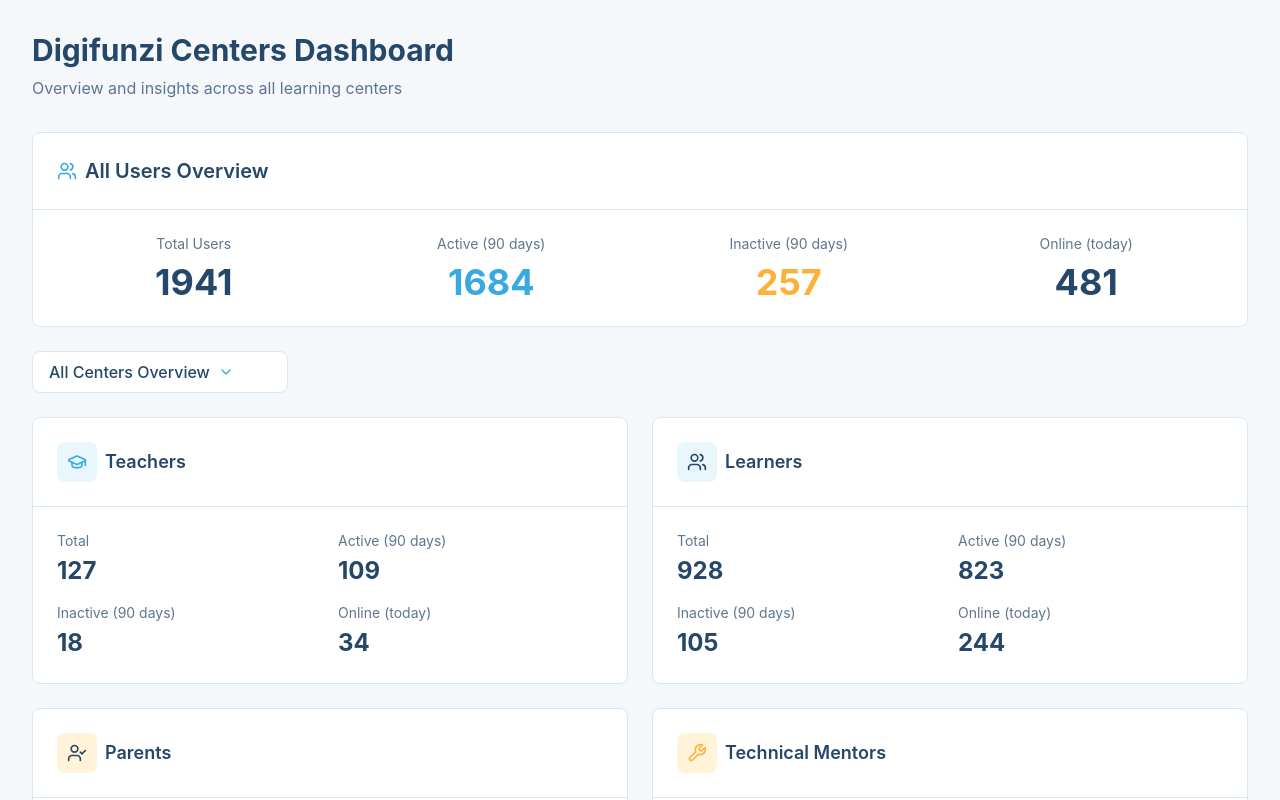
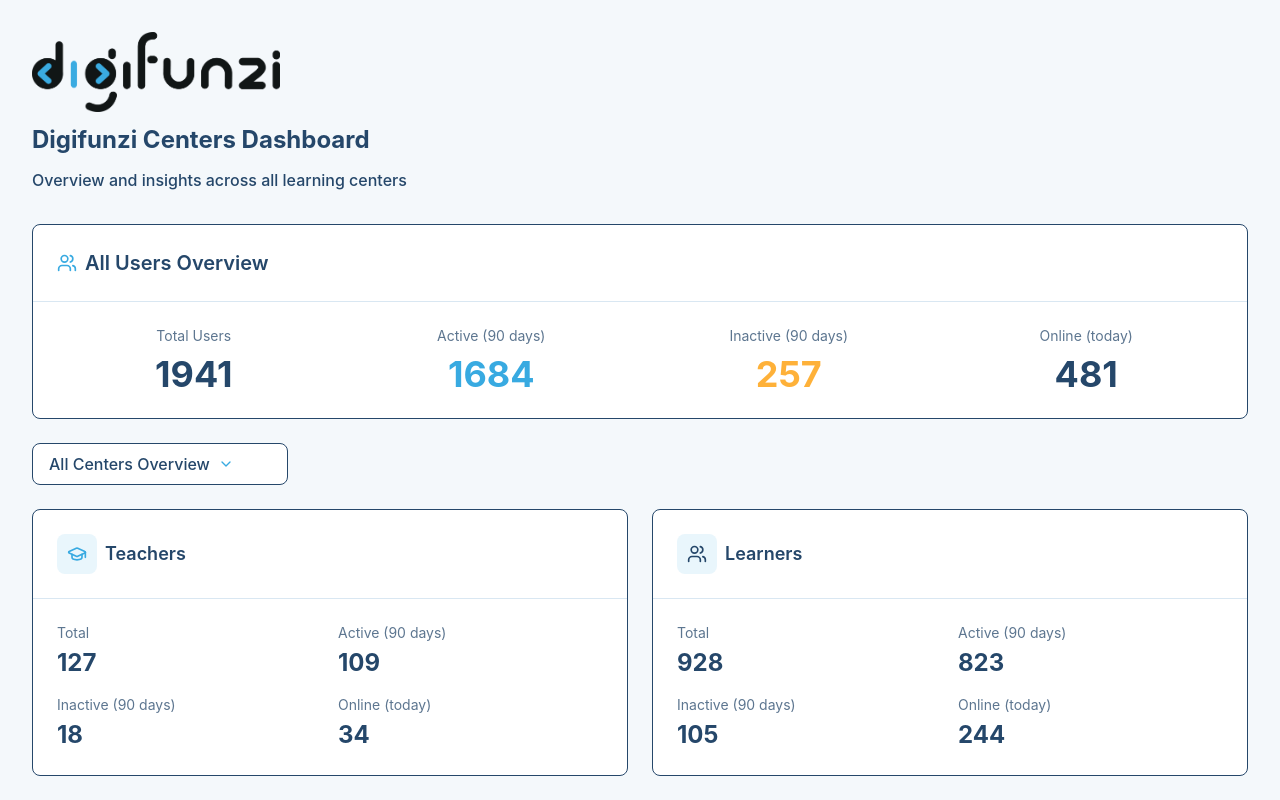
Before and after one commit to kkg-kevin/center_dashboard, a React (Vite) app: page / in a window 1280 px wide. Shown: the top 800 px of the page. Built offline with nearby package versions, Linux system fonts and the light colour scheme.

Commit message:
New feature

```diff
--- a/src/app/App.tsx
+++ b/src/app/App.tsx
@@ -350,11 +350,22 @@
 
   return (
     <div className="min-h-screen bg-[#f4f8fb] p-4 md:p-8">
-      <div className="max-w-7xl mx-auto">
+      <div className="w-full">
         {/* Header */}
         <div className="mb-8">
-          <h1 className="text-3xl font-bold text-[#25476a] mb-2">Digifunzi Centers Dashboard</h1>
-          <p className="text-[#5d7690]">Overview and insights across all learning centers</p>
+          <div className="flex flex-col items-start gap-3 mb-2">
+            <img
+              src="/src/assets/images/Logo-image.png"
+              alt="Digifunzi Logo"
+              className="h-20 w-auto"
+              onError={(e) => {
+                const target = e.target as HTMLImageElement;
+                target.style.display = 'none';
+              }}
+            />
+            <h1 className="text-2xl font-bold text-[#25476a]">Digifunzi Centers Dashboard</h1>
+            <p className="text-[#25476a] font-medium">Overview and insights across all learning centers</p>
+          </div>
         </div>
 
         {/* Content Area */}
@@ -373,9 +384,9 @@
             <div className="mb-6 flex items-center gap-4">
               <button
                 onClick={handleBackToOverview}
-                className="bg-white border border-[#d9e7f2] rounded-lg px-4 py-2 flex items-center gap-2 hover:bg-[#e9f6fc] transition-colors"
+                className="bg-white border border-[#25476a] rounded-lg px-4 py-2 flex items-center gap-2 hover:bg-[#f4f8fb] transition-colors"
               >
-                <ChevronDown className="w-4 h-4 text-[#38aae1] rotate-90" />
+                <ChevronDown className="w-4 h-4 text-[#25476a] rotate-90" />
                 <span className="text-[#25476a]">Back to Overview</span>
               </button>
 
@@ -383,21 +394,21 @@
               <div className="relative inline-block">
                 <button
                   onClick={() => setDropdownOpen(!dropdownOpen)}
-                  className="bg-white border border-[#d9e7f2] rounded-lg px-4 py-2 flex items-center gap-2 hover:bg-[#e9f6fc] transition-colors min-w-64"
+                  className="bg-white border border-[#25476a] rounded-lg px-4 py-2 flex items-center gap-2 hover:bg-[#e9f6fc] transition-colors min-w-64"
                 >
                   <span className="text-[#25476a]">
                     {selectedCenter.name}
                   </span>
-                  <ChevronDown className="w-4 h-4 text-[#38aae1]" />
+                  <ChevronDown className="w-4 h-4 text-[#25476a]" />
                 </button>
 
                 {dropdownOpen && (
-                  <div className="absolute top-full mt-2 bg-white border border-[#d9e7f2] rounded-lg shadow-lg z-10 min-w-64">
+                  <div className="absolute top-full mt-2 bg-white border border-[#25476a] rounded-lg shadow-lg z-10 min-w-64">
                     {mockData.centers.map((center) => (
                       <button
                         key={center.id}
                         onClick={() => handleCenterSelect(center)}
-                        className="w-full text-left px-4 py-2 hover:bg-[#e9f6fc] text-[#25476a]"
+                        className="w-full text-left px-4 py-2 hover:bg-[#f4f8fb] text-[#25476a] font-medium"
                       >
                         {center.name}
                       </button>
@@ -426,7 +437,7 @@
   return (
     <div className="space-y-6">
       {/* All Users Overview */}
-      <div className="bg-white rounded-lg border border-[#d9e7f2]">
+      <div className="bg-white rounded-lg border border-[#25476a]">
         <div className="p-6 border-b border-[#d9e7f2]">
           <div className="flex items-center gap-2">
             <Users className="w-5 h-5 text-[#38aae1]" />
@@ -459,7 +470,7 @@
       <div className="relative inline-block">
         <button
           onClick={() => setDropdownOpen(!dropdownOpen)}
-          className="bg-white border border-[#d9e7f2] rounded-lg px-4 py-2 flex items-center gap-2 hover:bg-[#e9f6fc] transition-colors min-w-64"
+          className="bg-white border border-[#25476a] rounded-lg px-4 py-2 flex items-center gap-2 hover:bg-[#e9f6fc] transition-colors min-w-64"
         >
           <span className="text-[#25476a]">
             All Centers Overview
@@ -468,7 +479,7 @@
         </button>
 
         {dropdownOpen && (
-          <div className="absolute top-full mt-2 bg-white border border-[#d9e7f2] rounded-lg shadow-lg z-10 min-w-64">
+          <div className="absolute top-full mt-2 bg-white border border-[#25476a] rounded-lg shadow-lg z-10 min-w-64">
             <button
               onClick={handleBackToOverview}
               className="w-full text-left px-4 py-2 hover:bg-[#e9f6fc] border-b border-[#d9e7f2] text-[#25476a]"
@@ -517,7 +528,7 @@
       </div>
 
       {/* Centers Table */}
-      <div className="bg-white rounded-lg border border-[#d9e7f2]">
+      <div className="bg-white rounded-lg border border-[#25476a]">
         <div className="p-6 border-b border-[#d9e7f2]">
           <h2 className="text-xl font-semibold text-[#25476a]">Centers Overview</h2>
         </div>
@@ -625,7 +636,7 @@
       </div>
 
       {/* Assignments Section */}
-      <div className="bg-white rounded-lg border border-[#d9e7f2]">
+      <div className="bg-white rounded-lg border border-[#25476a]">
         <div className="p-6 border-b border-[#d9e7f2]">
           <div className="flex items-center gap-2">
             <FileText className="w-5 h-5 text-[#38aae1]" />
@@ -657,12 +668,12 @@
             <h3 className="text-sm font-medium text-[#25476a] mb-3">Weekly Breakdown</h3>
             <div className="grid grid-cols-1 lg:grid-cols-2 gap-6">
               {/* Latest Week Summary */}
-              <div className="bg-[#f4f8fb] rounded-lg border border-[#d9e7f2] p-4">
+              <div className="bg-[#f4f8fb] rounded-lg border border-[#25476a] p-4">
                 <div className="flex items-center justify-between mb-4">
                   <h4 className="text-lg font-semibold text-[#25476a]">
                     {center.weeklyAssignments[center.weeklyAssignments.length - 1]?.week || 'Current Week'}
                   </h4>
-                  <div className="text-xs text-[#38aae1] bg-white px-2 py-1 rounded border border-[#d9e7f2]">
+                  <div className="text-xs text-[#38aae1] bg-white px-2 py-1 rounded border border-[#25476a]">
                     Latest Week
                   </div>
                 </div>
@@ -697,7 +708,7 @@
               </div>
 
               {/* Weekly Activity Summary */}
-              <div className="bg-white rounded-lg border border-[#d9e7f2] p-4">
+              <div className="bg-white rounded-lg border border-[#25476a] p-4">
                 <h4 className="text-lg font-semibold text-[#25476a] mb-4">This Week's Activity</h4>
                 <div className="space-y-3">
                   <div className="flex items-center justify-between p-3 bg-[#e9f6fc] rounded-lg">
@@ -747,7 +758,7 @@
                 {center.weeklyAssignments.slice(0, -1).reverse().slice(0, 3).map((week, index) => {
                   const completionPercentage = ((week.graded / week.issued) * 100).toFixed(1);
                   return (
-                    <div key={index} className="bg-white border border-[#d9e7f2] rounded-lg p-4">
+                    <div key={index} className="bg-white border border-[#25476a] rounded-lg p-4">
                       <div className="flex items-center justify-between mb-3">
                         <h5 className="text-sm font-semibold text-[#25476a]">{week.week}</h5>
                         <span className="text-lg font-bold text-[#38aae1]">{completionPercentage}%</span>
@@ -774,7 +785,7 @@
       </div>
 
       {/* Student Metrics */}
-      <div className="bg-white rounded-lg border border-[#d9e7f2]">
+      <div className="bg-white rounded-lg border border-[#25476a]">
         <div className="p-6 border-b border-[#d9e7f2]">
           <h2 className="text-xl font-semibold text-[#25476a]">Student Performance Metrics</h2>
         </div>
@@ -803,7 +814,7 @@
       </div>
 
       {/* QA Visits */}
-      <div className="bg-white rounded-lg border border-[#d9e7f2]">
+      <div className="bg-white rounded-lg border border-[#25476a]">
         <div className="p-6 border-b border-[#d9e7f2]">
           <div className="flex items-center gap-2">
             <ClipboardList className="w-5 h-5 text-[#38aae1]" />
@@ -824,10 +835,10 @@
 
           <div className="grid grid-cols-1 lg:grid-cols-2 gap-6">
             {/* Weekly QA Stats */}
-            <div className="bg-[#f4f8fb] rounded-lg border border-[#d9e7f2] p-4">
+            <div className="bg-[#f4f8fb] rounded-lg border border-[#25476a] p-4">
               <div className="flex items-center justify-between mb-4">
                 <h4 className="text-lg font-semibold text-[#25476a]">This Week's QA Activity</h4>
-                <div className="text-xs text-[#38aae1] bg-white px-2 py-1 rounded border border-[#d9e7f2]">
+                <div className="text-xs text-[#38aae1] bg-white px-2 py-1 rounded border border-[#25476a]">
                   Last 7 Days
                 </div>
               </div>
@@ -861,11 +872,11 @@
             </div>
 
             {/* Recent QA Visits */}
-            <div className="bg-white rounded-lg border border-[#d9e7f2] p-4">
+            <div className="bg-white rounded-lg border border-[#25476a] p-4">
               <h4 className="text-lg font-semibold text-[#25476a] mb-4">Recent QA Visits</h4>
               <div className="space-y-3">
                 {(center.qaVisits.weeklyVisits || []).concat(center.qaVisits.recentVisits || []).slice(0, 2).map((visit) => (
-                  <div key={visit.id} className="border border-[#d9e7f2] rounded-lg p-3">
+                  <div key={visit.id} className="border border-[#25476a] rounded-lg p-3">
                     <div className="flex items-center justify-between mb-2">
                       <div className="flex items-center gap-2">
                         <div className={`w-2 h-2 rounded-full ${
@@ -917,7 +928,7 @@
   };
 
   return (
-    <div className="bg-white rounded-lg border border-[#d9e7f2] p-6">
+    <div className="bg-white rounded-lg border border-[#25476a] p-6">
       <div className={`w-12 h-12 rounded-lg ${colors[color]} flex items-center justify-center mb-3`}>
         {icon}
       </div>
@@ -936,7 +947,7 @@
   };
 
   return (
-    <div className="bg-white rounded-lg border border-[#d9e7f2]">
+    <div className="bg-white rounded-lg border border-[#25476a]">
       <div className="p-6 border-b border-[#d9e7f2]">
         <div className="flex items-center gap-2">
           <div className={`w-10 h-10 rounded-lg ${colors[color]} flex items-center justify-center`}>
```
Also changed, not shown: src/assets/images/Logo-image.png (added).
